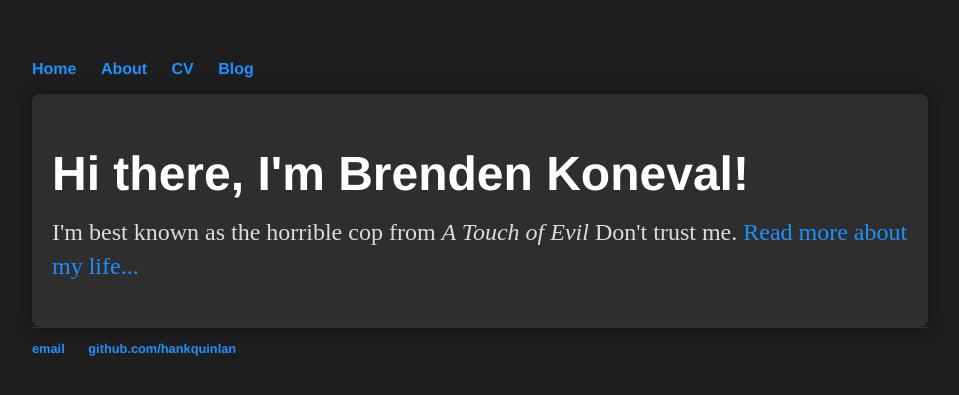
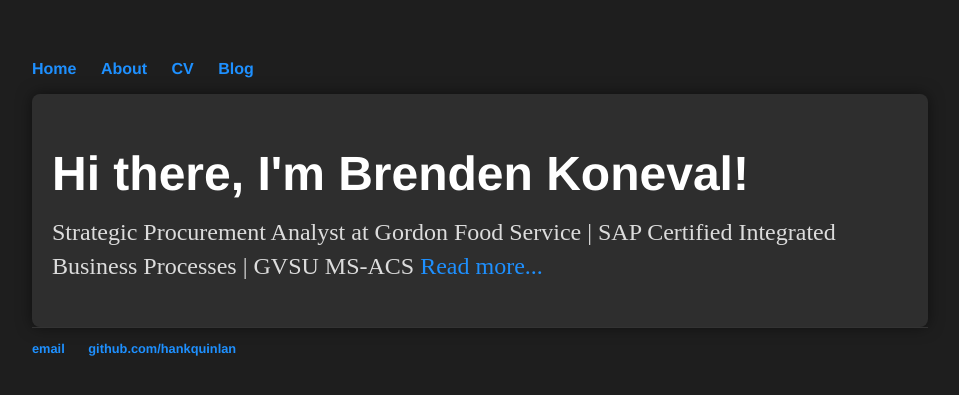
Before and after one commit to konevalb/konevalb.github.io, a Jekyll site: the page built from index.html, in a window 1280 px wide. Shown: the top 395 px of the page, without its empty margins (160-1119 px from the left). Built offline with Jekyll 4.4.1, drawn with Linux system fonts in a browser that asks for light colours.

Commit message:
Update index.html
updated description

```diff
--- a/index.html
+++ b/index.html
@@ -4,5 +4,5 @@ title: Brenden Koneval
 ---
 <div class="blurb">
 	<h1>Hi there, I'm Brenden Koneval!</h1>
-	<p>I'm best known as the horrible cop from <em>A Touch of Evil</em> Don't trust me. <a href="/about">Read more about my life...</a></p>
+	<p>Strategic Procurement Analyst at Gordon Food Service | SAP Certified Integrated Business Processes | GVSU MS-ACS <a href="/about">Read more...</a></p>
 </div><!-- /.blurb -->
```
